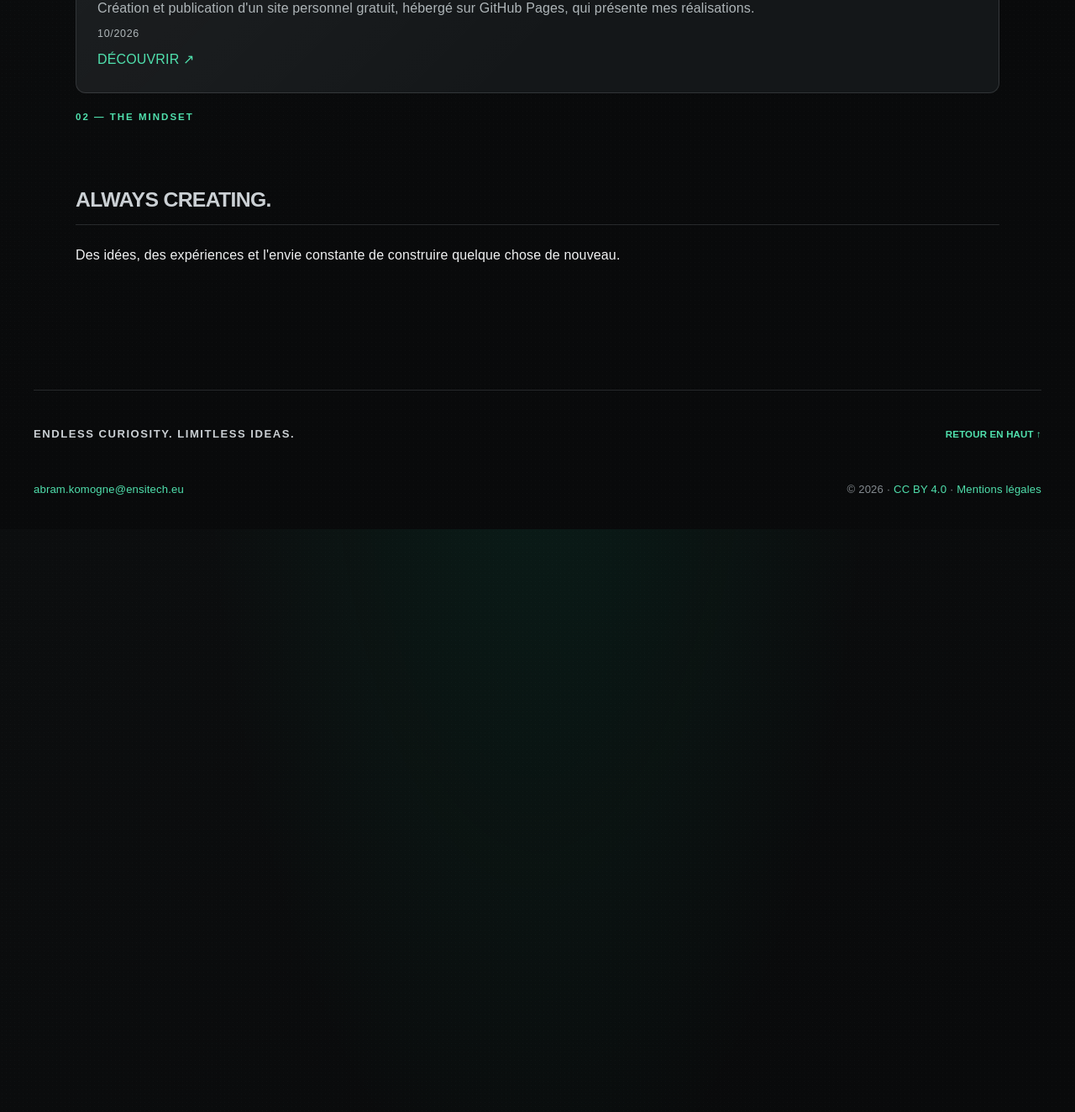
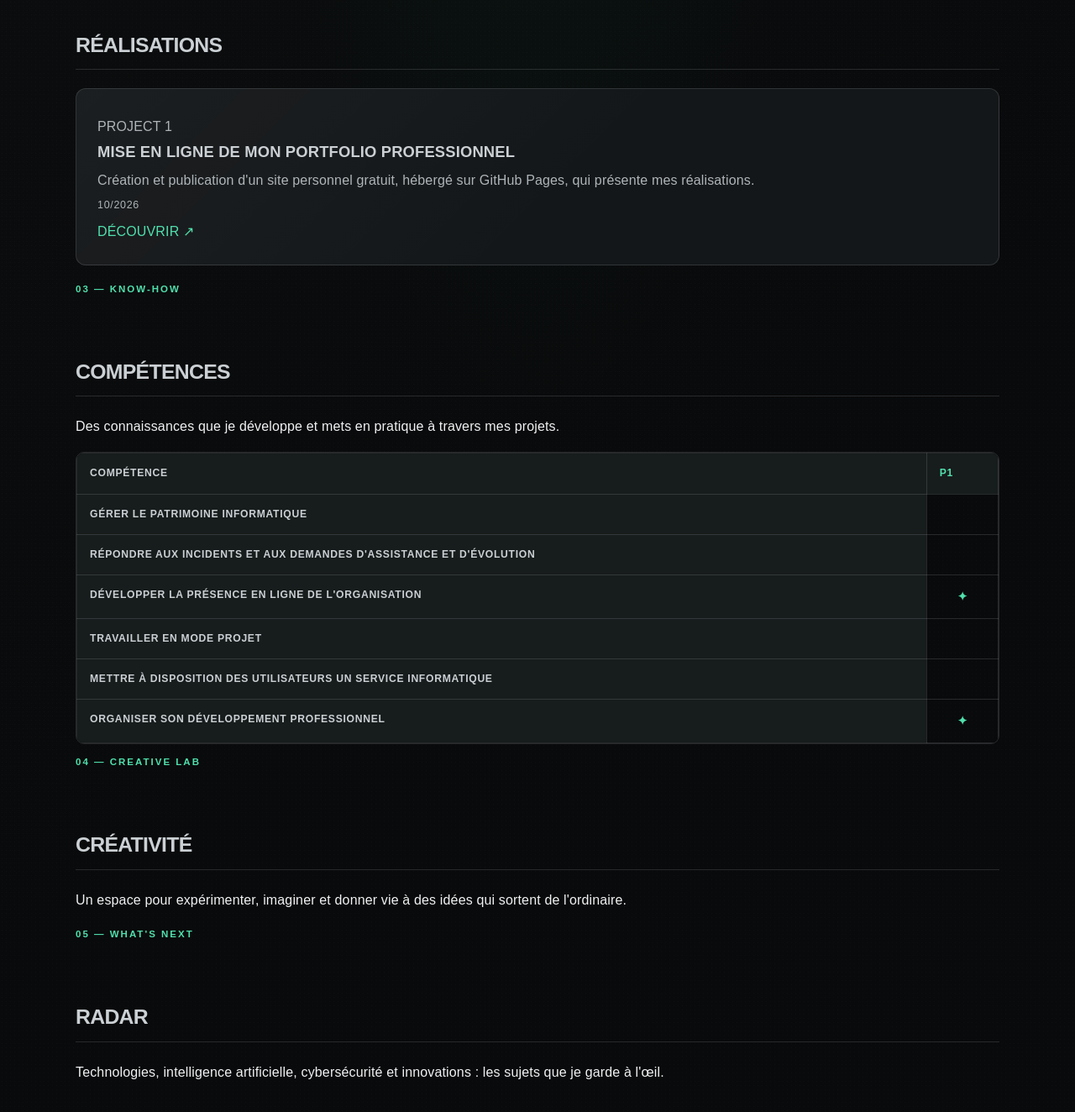
Before and after one commit to komogneabram-lgtm/portfolio, a Jekyll site: the page built from index.html, in a window 1280 px wide and 1400 px high, scrolled down 878 px. Shown: the top 1324 px of the window at 84% size. Built offline with Jekyll 4.4.1, drawn with Linux system fonts in a browser that asks for light colours; before the commit the page ends 1508 px from its top, so only the background shows below that; some of the changed text lies outside the part shown.

Commit message:
Update index.html

```diff
--- a/index.html
+++ b/index.html
@@ -4,7 +4,6 @@ layout: default
 
 <section class="hero">
   <p class="hero-overline">WELCOME TO MY WORLD · EST. 2026</p>
-
   <h1>ABRAM.</h1>
 
   <div class="hero-divider">
@@ -25,10 +24,19 @@ layout: default
   </a>
 </section>
 
+<section class="profile-section" id="parcours">
+  <p class="eyebrow">01 — THE JOURNEY</p>
+  <h2>Parcours</h2>
+  <p>
+    Un parcours guidé par la curiosité, l'envie d'apprendre
+    et le plaisir de relever de nouveaux défis.
+  </p>
+</section>
+
 {% assign projets = site.projets | sort: "date" | reverse %}
 
 <section class="projects-section" id="projets">
-  <p class="eyebrow">01 — SELECTED WORK</p>
+  <p class="eyebrow">02 — SELECTED WORK</p>
   <h2>Réalisations</h2>
 
   <div class="projects-grid">
@@ -44,8 +52,53 @@ layout: default
   </div>
 </section>
 
-<section class="profile-section">
-  <p class="eyebrow">02 — THE MINDSET</p>
-  <h2>Always creating.</h2>
-  <p>Des idées, des expériences et l'envie constante de construire quelque chose de nouveau.</p>
+<section class="skills-section" id="competences">
+  <p class="eyebrow">03 — KNOW-HOW</p>
+  <h2>Compétences</h2>
+  <p>Des connaissances que je développe et mets en pratique à travers mes projets.</p>
+
+  <div class="defile">
+    <table>
+      <thead>
+        <tr>
+          <th>Compétence</th>
+          {% for p in projets %}
+            <th><a href="{{ p.url | relative_url }}">P{{ forloop.rindex }}</a></th>
+          {% endfor %}
+        </tr>
+      </thead>
+      <tbody>
+        {% for c in site.data.competences %}
+          <tr>
+            <th>{{ c.libelle }}</th>
+            {% for p in projets %}
+              <td class="case">
+                {% if p.competences contains c.code %}
+                  <a href="{{ p.url | relative_url }}">✦</a>
+                {% endif %}
+              </td>
+            {% endfor %}
+          </tr>
+        {% endfor %}
+      </tbody>
+    </table>
+  </div>
 </section>
+
+<section class="profile-section" id="creativite">
+  <p class="eyebrow">04 — CREATIVE LAB</p>
+  <h2>Créativité</h2>
+  <p>
+    Un espace pour expérimenter, imaginer et donner vie
+    à des idées qui sortent de l'ordinaire.
+  </p>
+</section>
+
+<section class="profile-section" id="radar">
+  <p class="eyebrow">05 — WHAT'S NEXT</p>
+  <h2>Radar</h2>
+  <p>
+    Technologies, intelligence artificielle, cybersécurité
+    et innovations : les sujets que je garde à l'œil.
+  </p>
+</section>
```
